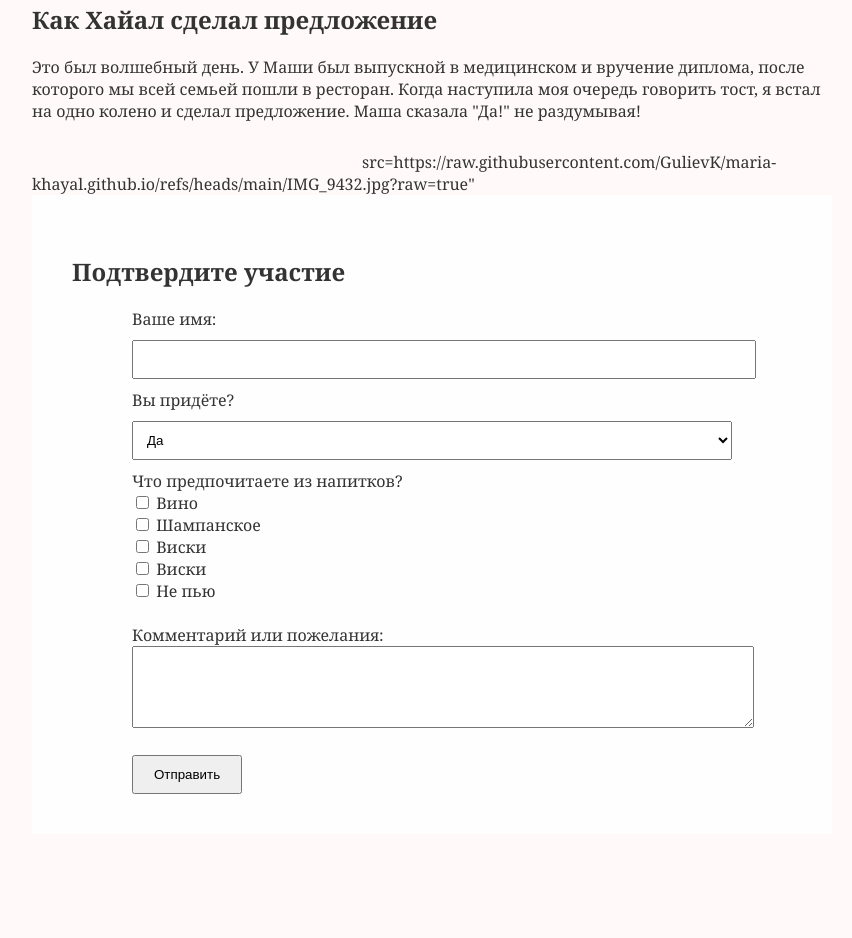
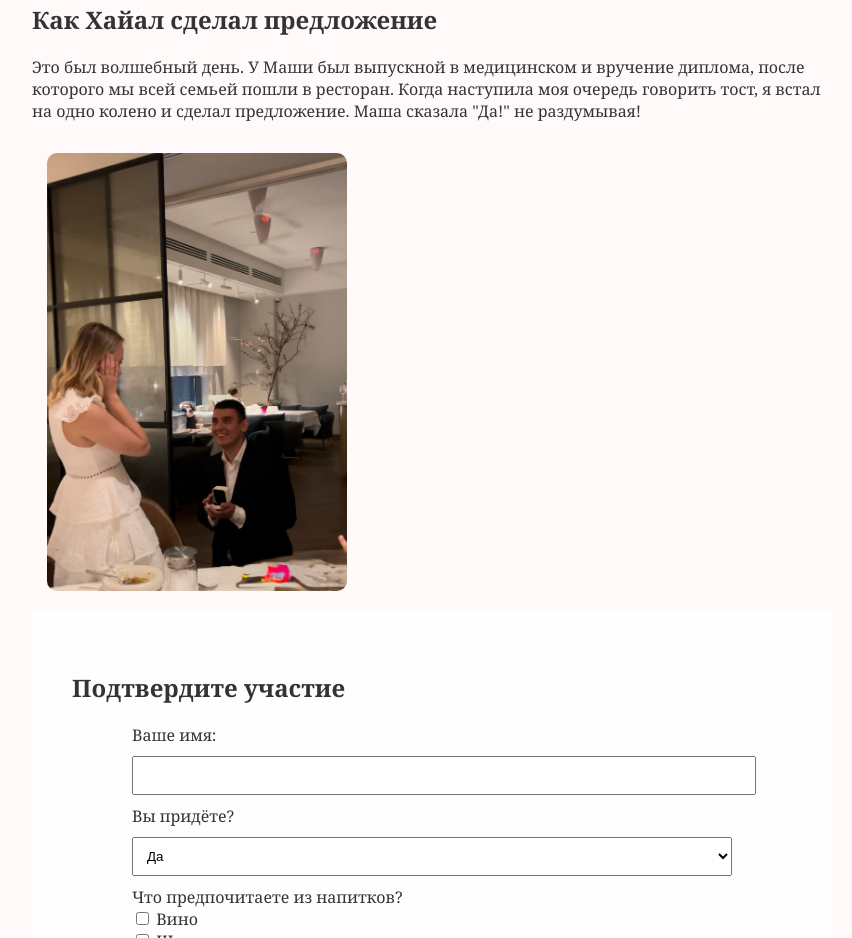
Before and after one commit to GulievK/maria-khayal.github.io, a plain HTML site: page index.html in a window 1280 px wide. Shown: the part 1226-2164 px from the top of the page, without its empty margins (208-1060 px from the left). Before the commit the page ends 2110 px from the top, so only its background shows below. Drawn offline with Linux system fonts and the light colour scheme.

Commit message:
Update index.html

```diff
--- a/index.html
+++ b/index.html
@@ -71,8 +71,7 @@
     <p>Это был волшебный день. У Маши был выпускной в медицинском и вручение диплома, после которого мы всей семьей пошли в ресторан. Когда наступила моя очередь говорить тост, я встал на одно колено и сделал предложение. Маша сказала "Да!" не раздумывая!</p>
   <!-- Предложение -->
   <section class="gallery">
-    <img align ="centr">src=https://raw.githubusercontent.com/GulievK/maria-khayal.github.io/refs/heads/main/IMG_9432.jpg?raw=true"
-
+    <img src=https://raw.githubusercontent.com/GulievK/maria-khayal.github.io/refs/heads/main/IMG_9432.jpg?raw=true"align ="centr">
   </section>
 <section style="background-color:#fefefe; padding:40px;">
   <h2>Подтвердите участие</h2>
```
